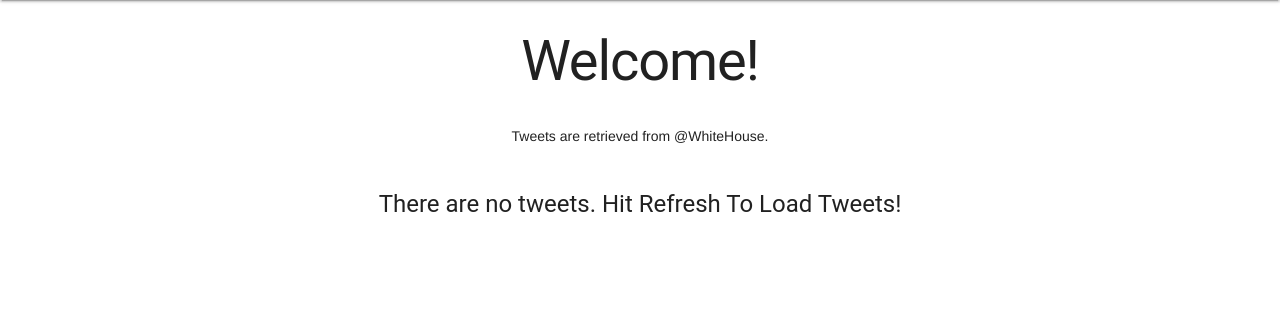
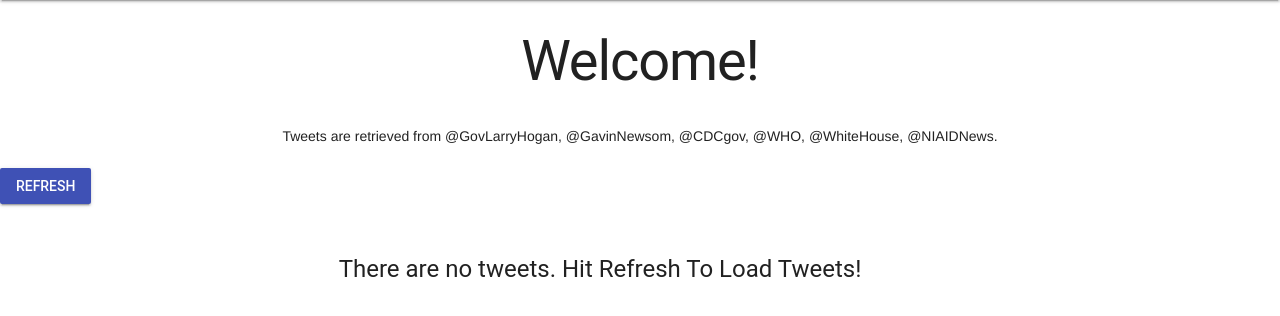
Before and after one commit to dannypenguin/CMSC495G6, a Flask app: page / in a window 1280 px wide. Shown: the part 64-380 px from the top of the page. Run offline with Flask 2, Linux system fonts and the light colour scheme; data that the repository does not hold is empty.

Commit message:
fixed refresh button

```diff
--- a/templates/index.html
+++ b/templates/index.html
@@ -13,20 +13,20 @@
         </div>
     </header>
     <h1 style="text-align: center">Welcome!</h1>
-    <p style="text-align: center">Tweets are retrieved from @WhiteHouse.</p>
+    <p style="text-align: center">Tweets are retrieved from @GovLarryHogan, @GavinNewsom, @CDCgov, @WHO, @WhiteHouse, @NIAIDNews.</p>
+    <div class="form">
+        <form action="/" method="POST">
+            <div class="mdl-textfield mdl-js-textfield">
+                <!-- Colored raised button -->
+                <button class="mdl-button mdl-js-button mdl-js-ripple-effect mdl-button--raised mdl-button--colored" input type="submit">Refresh</button>
+        </form>
+        </div>
     <main class="mdl-layout__content">
         <div class="page-content">
             <div class="content">
                 {% if tweets | length
                 < 1 %} <h4 style="text-align: center">There are no tweets. Hit Refresh To Load Tweets!</h4>
                     {% else %}
-                    <div class="form">
-                        <form action="/" method="POST">
-                            <div class="mdl-textfield mdl-js-textfield">
-                                <!-- Colored raised button -->
-                                <button class="mdl-button mdl-js-button mdl-js-ripple-effect mdl-button--raised mdl-button--colored" input type="submit">Refresh</button>
-                        </form>
-                        </div>
                         <table class="mdl-data-table mdl-js-data-table mdl-shadow--2dp">
                             <thead>
                                 <tr>
```
